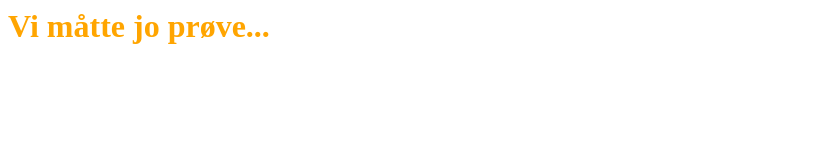
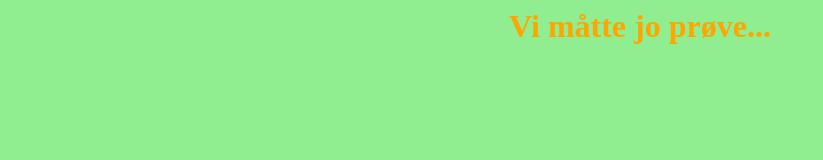
Before and after one commit to kodeklubben-nordnes/kodeklubben-nordnes.github.io, a plain HTML site: page maja/index.html in a window 1280 px wide. Shown: the whole page, without its empty margins (0-823 px from the left). Drawn offline with Linux system fonts and the light colour scheme.

Commit message:
Skrivefeil og midtstilt...

```diff
--- a/maja/index.html
+++ b/maja/index.html
@@ -2,7 +2,7 @@
 <head>
   <title>Maja</title>
 </head>
-<body style="backround color: lightgreen">
-  <h1 style="color: orange;"> Vi måtte jo prøve...</h1>
+<body style="background-color: #90EE90;">
+  <h1 style="color: orange; text-align: center"> Vi måtte jo prøve...</h1>
 </body>
 </html>
```
